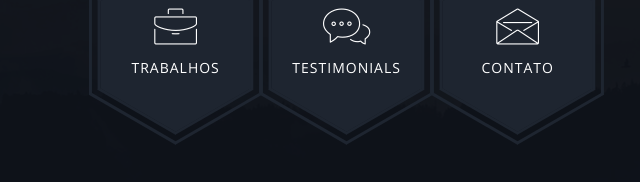
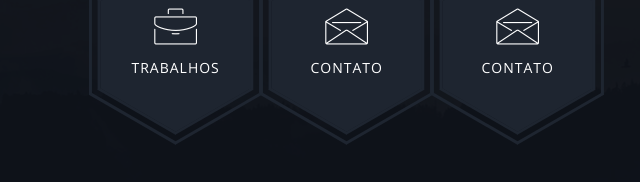
Before and after one commit to P3droCYB/Portf-lio, a website: page index.html in a window 1280 px wide. Shown: the part 506-688 px from the top of the page, 276-916 px from the left. Drawn offline with nearby package versions, Linux system fonts and the light colour scheme; files whose address does not match are found by name.

Commit message:
Update index.html

```diff
--- a/index.html
+++ b/index.html
@@ -167,9 +167,9 @@
                                         <a href="testimonials.html" class="hex-content">
                                             <span class="hex-content-inner">
                                                 <span class="icon">
-                                                    <i class="tf-chat"></i>
+                                                    <i class="tf-envelope2"></i>
                                                 </span>
-                                                <span class="title">Testimonials</span>
+                                                <span class="title">Contato</span>
                                             </span>
                                             <svg viewbox="0 0 173.20508075688772 200" height="200" width="174" version="1.1" xmlns="http://www.w3.org/2000/svg"><path d="M86.60254037844386 0L173.20508075688772 50L173.20508075688772 150L86.60254037844386 200L0 150L0 50Z" fill="#1e2530"></path></svg>
                                         </a>
```
